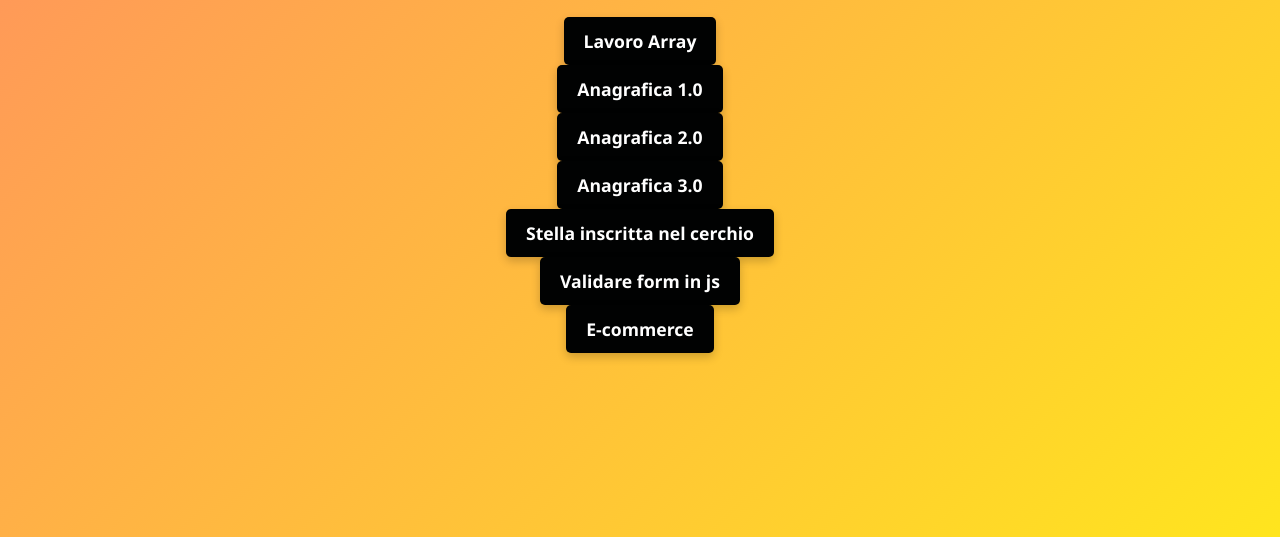
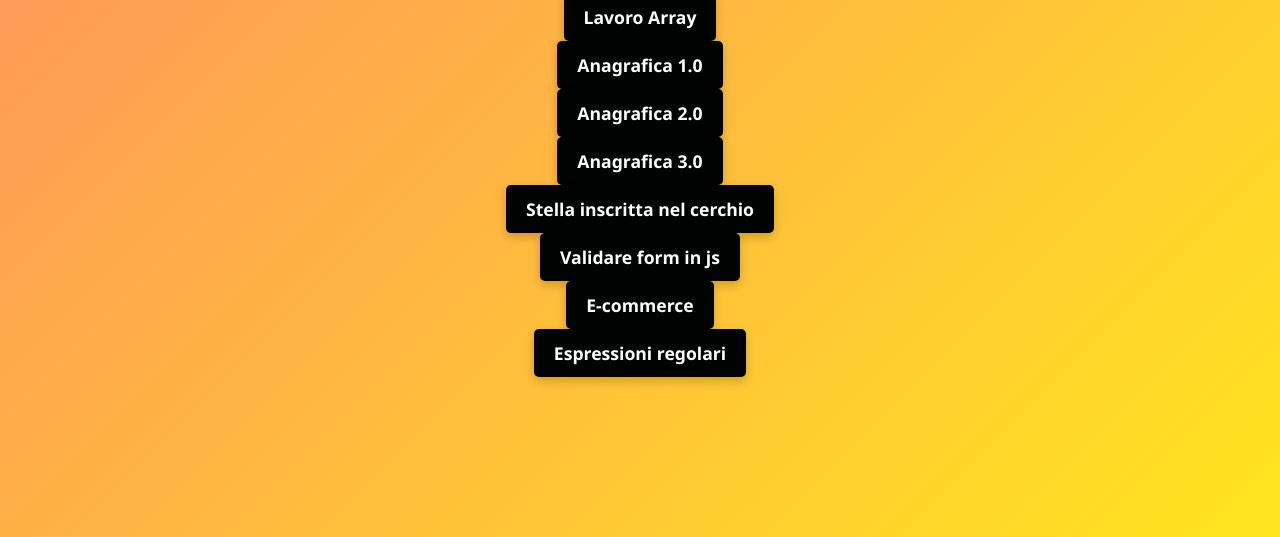
Before and after one commit to EliasFornix/esercizitps, a plain HTML site: page index.html in a window 1280 px wide. Shown: the part 263-800 px from the top of the page. Drawn offline with Linux system fonts and the light colour scheme.

Commit message:
Update index.html

```diff
--- a/index.html
+++ b/index.html
@@ -67,5 +67,6 @@
     <a href="lavori/stellaNelCerchio.html" target="_blank" rel="noopener noreferrer">Stella inscritta nel cerchio</a>
     <a href="lavori/validareFormInJS.html" target="_blank" rel="noopener noreferrer">Validare form in js</a>
     <a href="lavori/Ecomm.html" target="_blank" rel="noopener noreferrer">E-commerce</a>
+     <a href="lavori/espressioniRegolari.js" target="_blank" rel="noopener noreferrer">Espressioni regolari</a>
 </body>
 </html>
```
